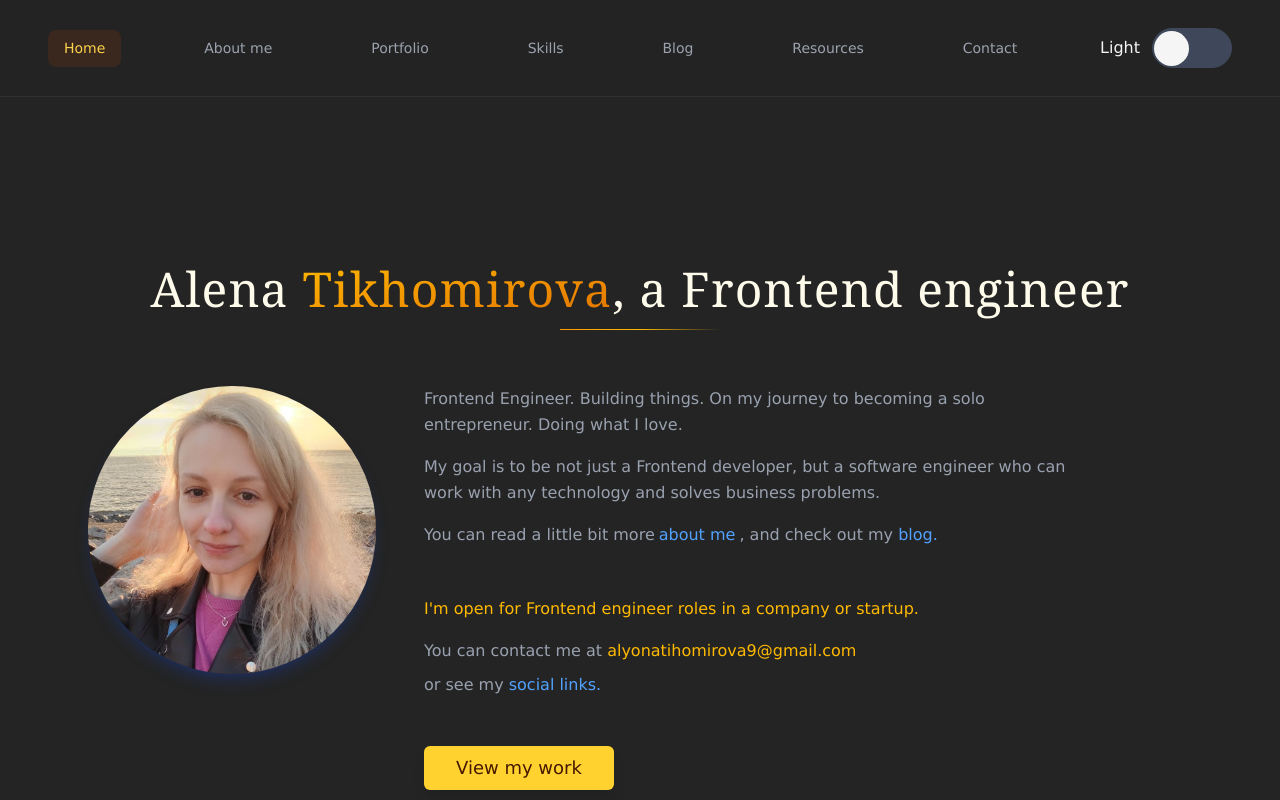
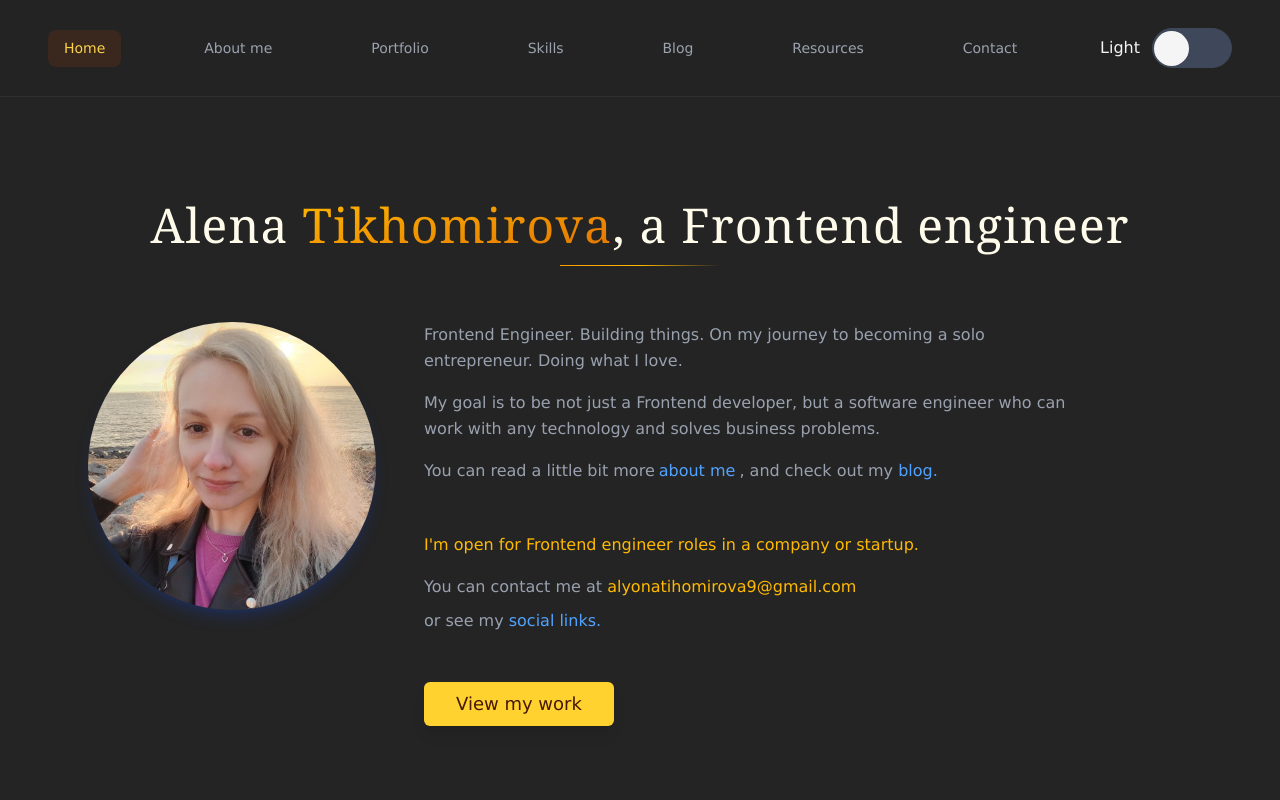
Before and after one commit to alenatih/Personal-Website, a React (Vite) app: page / in a window 1280 px wide. Built offline with nearby package versions, Linux system fonts and the light colour scheme.

Commit message:
Update Home

```diff
--- a/src/components/Home.tsx
+++ b/src/components/Home.tsx
@@ -4,7 +4,7 @@ import Sunset from "../assets/sunset.png"
 function Home() {
 
     return (
-        <div className="home relative py-16 px-4 sm:px-6 md:px-12 max-w-7xl">
+        <div className="home relative px-4 sm:px-6 md:px-12 max-w-7xl">
 
             {/* Background tint */}
             <div className="absolute inset-0 bg-gradient-to-br from-blue-400/20 via-transparent to-blue-300/20 dark:from-blue-900/20 dark:via-transparent dark:to-blue-950/20 -z-10 pointer-events-none"></div>
```
